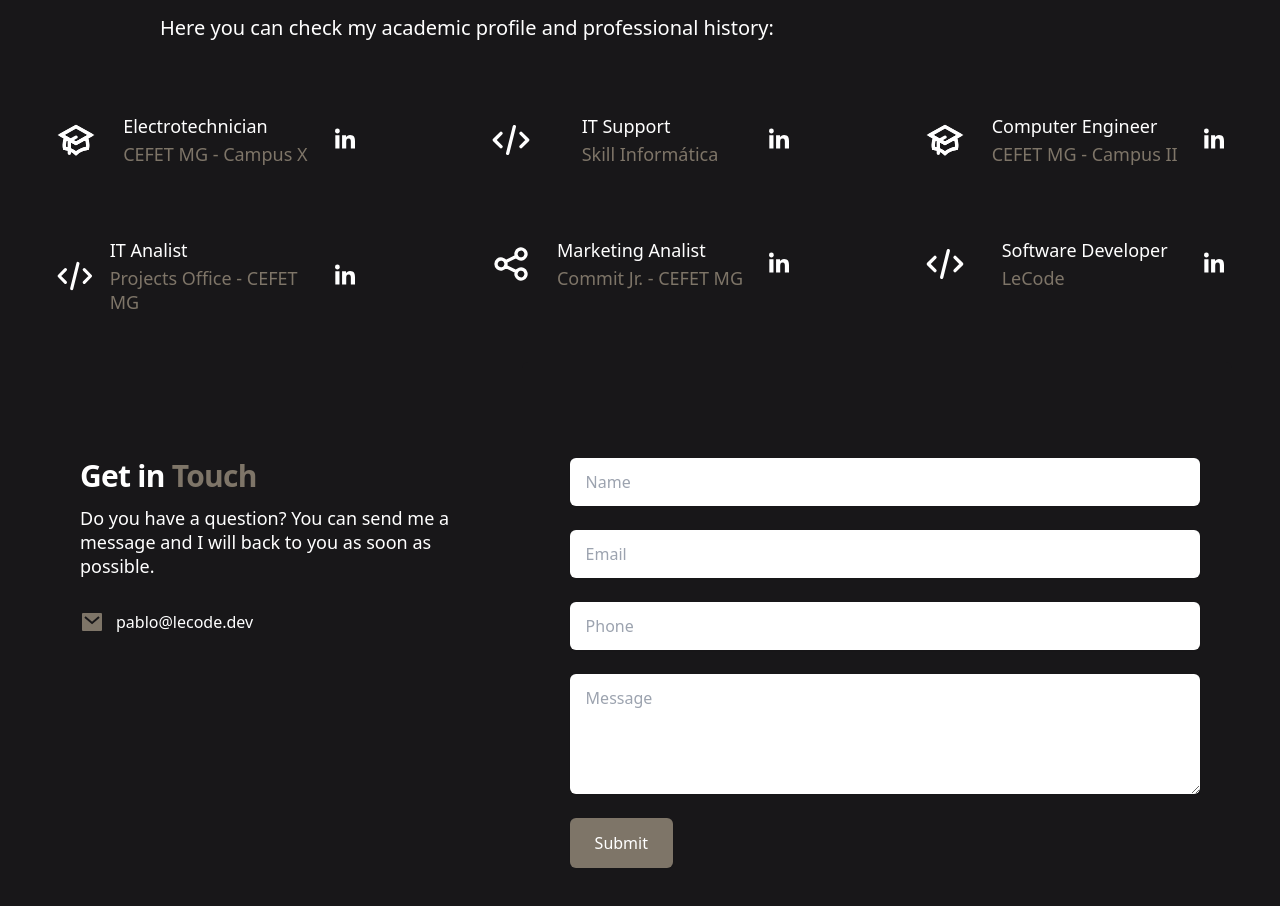
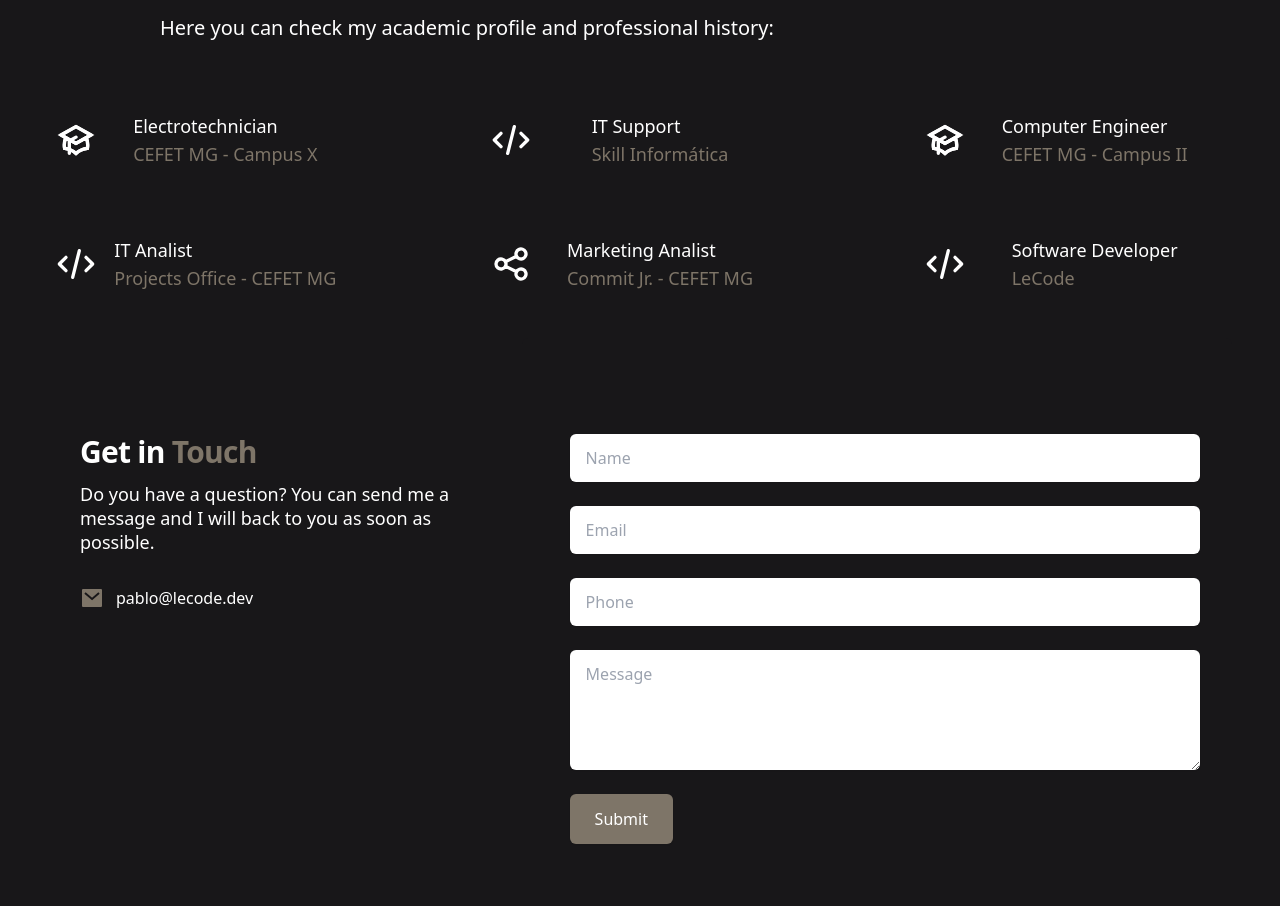
Before and after one commit to PabloFLPs/My-New-Portfolio, a React (Create React App) app: page / in a window 1280 px wide. Shown: the part 2644-3550 px from the top of the page. Built offline with nearby package versions, Linux system fonts and the light colour scheme.

Commit message:
Removing LinkedIn icon :'(

```diff
--- a/src/components/Experience.tsx
+++ b/src/components/Experience.tsx
@@ -1,6 +1,4 @@
 /* This example requires Tailwind CSS v2.0+ */
-import {ReactComponent as LinkedIn} from "../assets/svg/linkedin.svg"
-
 import { HiOutlineAcademicCap, HiOutlineCode, HiOutlineShare } from "react-icons/hi";
 
 const experiences = [
@@ -75,7 +73,7 @@ export default function Experiences() {
               <a href={experience.linkedinUrl} target="_blank" className="text-gray-400">
                 <div className="space-y-6">
                   <div className="group xl:flex xl:items-center xl:justify-between space-y-4 xl:space-y-0">
-                    <experience.socialIcon className="m-auto h-12 w-12 xl:m-0 xl:w-10 xl:h-10"/>
+                    <experience.socialIcon className="m-auto h-12 w-12 xl:m-0 xl:w-10 xl:h-10 group-hover:text-light-brown transition-all duration-300"/>
                     <div className="font-medium text-lg leading-6 xl:space-y-1 px-4">
                       <h3 className="text-white">{experience.role}</h3>
                       <p className="text-white">{experience.description}</p>
@@ -84,7 +82,6 @@ export default function Experiences() {
                     <ul role="list" className="flex justify-center space-x-5">
                       <li>
                         <span className="sr-only">LinkedIn</span>
-                        <LinkedIn className="w-5 h-6 group-hover:text-light-brown transition-all duration-300"/>
                       </li>
                     </ul>
                   </div>
```
